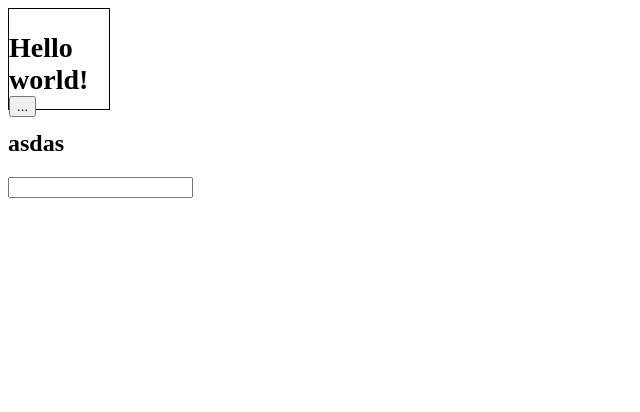
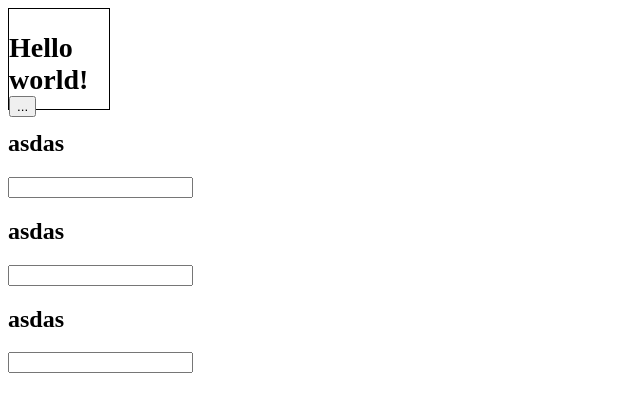
Before and after one commit to spacehaz/literate-computing-machine, a plain HTML site: page index.html in a window 1280 px wide. Shown: the whole page, without its empty margins (0-640 px from the left). Drawn offline with Linux system fonts and the light colour scheme.

Commit message:
Update index.html

```diff
--- a/index.html
+++ b/index.html
@@ -21,6 +21,16 @@
     <input class="form__input"></input>
   </form>
 
+  <form class="form">
+    <h2 class="form__title">asdas</h2>
+    <input class="form__input"></input>
+  </form>
+
+<form class="form">
+    <h2 class="form__title">asdas</h2>
+    <input class="form__input"></input>
+  </form>
+
 
 </body>
 </html>
```
